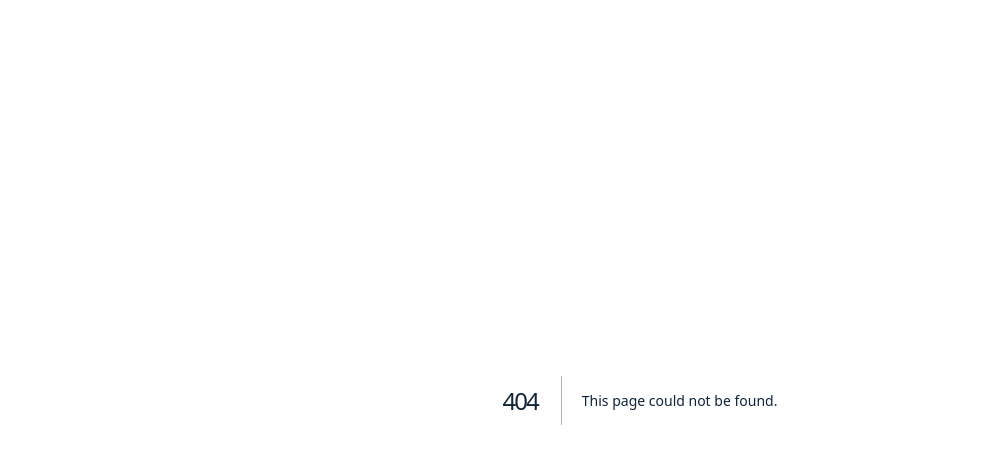
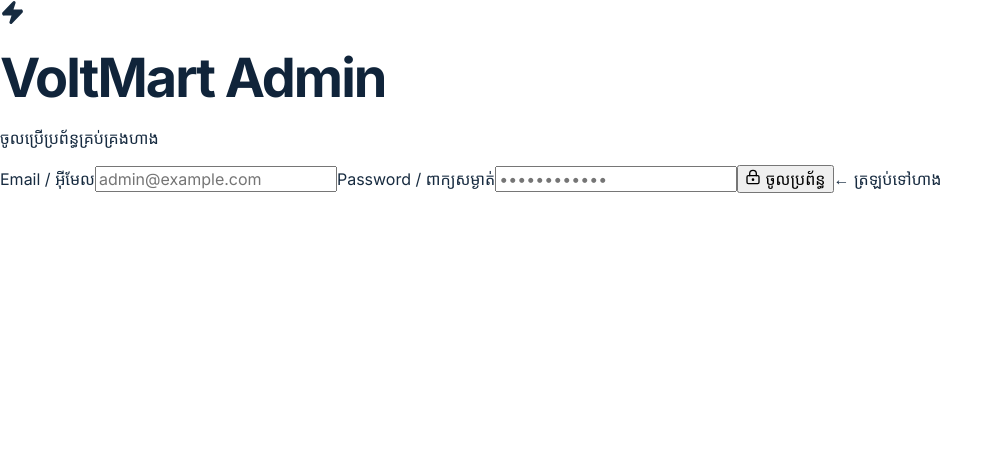
Before and after one commit to darajojony/electrical-electronics-store, a Next.js app: page /admin/login in a window 1280 px wide. Before the commit this address had no page. Shown: the top 464 px of the page, without its empty margins (0-1003 px from the left). Built offline with nearby package versions, Linux system fonts and the light colour scheme; a web font is replaced by a local one.

Commit message:
feat: add admin login screen

```diff
--- /dev/null
+++ b/app/admin/login/page.tsx
@@ -0,0 +1,31 @@
+"use client";
+import { FormEvent, useState } from "react";
+import { useRouter } from "next/navigation";
+import { Zap, LockKeyhole } from "lucide-react";
+
+export default function AdminLogin() {
+  const router = useRouter();
+  const [email, setEmail] = useState("");
+  const [password, setPassword] = useState("");
+  const [error, setError] = useState("");
+  const [busy, setBusy] = useState(false);
+  async function submit(event: FormEvent) {
+    event.preventDefault(); setError(""); setBusy(true);
+    try {
+      const response = await fetch("/api/auth/login", { method: "POST", headers: { "Content-Type": "application/json" }, body: JSON.stringify({ email, password }) });
+      const data = await response.json();
+      if (!response.ok) throw new Error(data.error || "Login failed");
+      router.replace("/admin"); router.refresh();
+    } catch (e) { setError(e instanceof Error ? e.message : "Login failed"); }
+    finally { setBusy(false); }
+  }
+  return <main className="admin-login"><form className="login-card" onSubmit={submit}>
+    <div className="login-logo"><Zap fill="currentColor" size={25}/></div>
+    <h1>VoltMart Admin</h1><p>ចូលប្រើប្រព័ន្ធគ្រប់គ្រងហាង</p>
+    <label>Email / អ៊ីមែល<input type="email" autoComplete="username" required value={email} onChange={e => setEmail(e.target.value)} placeholder="admin@example.com"/></label>
+    <label>Password / ពាក្យសម្ងាត់<input type="password" autoComplete="current-password" required value={password} onChange={e => setPassword(e.target.value)} placeholder="••••••••••••"/></label>
+    {error && <div className="login-error">{error}</div>}
+    <button disabled={busy}>{busy ? "កំពុងចូល..." : <><LockKeyhole size={16}/> ចូលប្រព័ន្ធ</>}</button>
+    <a href="/">← ត្រឡប់ទៅហាង</a>
+  </form></main>;
+}
```
